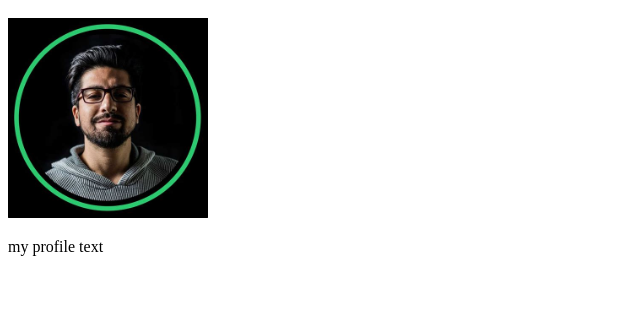
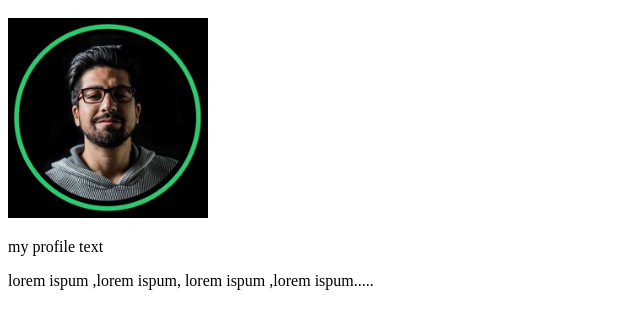
Before and after one commit to Thanush08N/FIRST_PROJECT, a plain HTML site: page index.html in a window 1280 px wide. Shown: the part 120-448 px from the top of the page, without its empty margins (0-640 px from the left). Drawn offline with Linux system fonts and the light colour scheme.

Commit message:
added paragraph

```diff
--- a/index.html
+++ b/index.html
@@ -10,6 +10,7 @@
     <h1>New Name</h1>
     <img src="OIP.jpg" width="200px" alt="">
     <p>my profile text</p>
+    <p>lorem ispum ,lorem ispum, lorem ispum ,lorem ispum.....</p>
 
 </body>
 </html>
```
